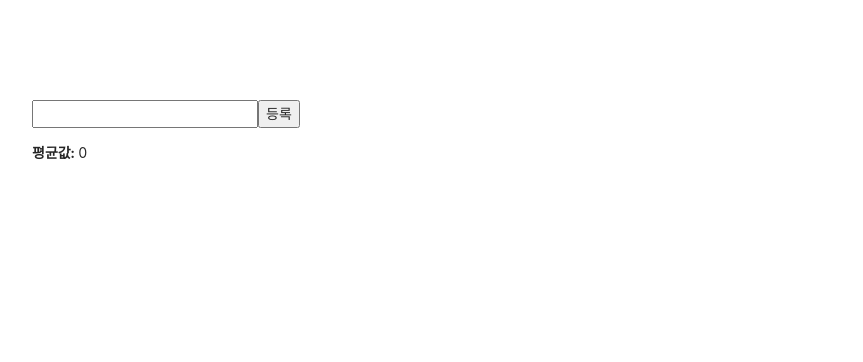
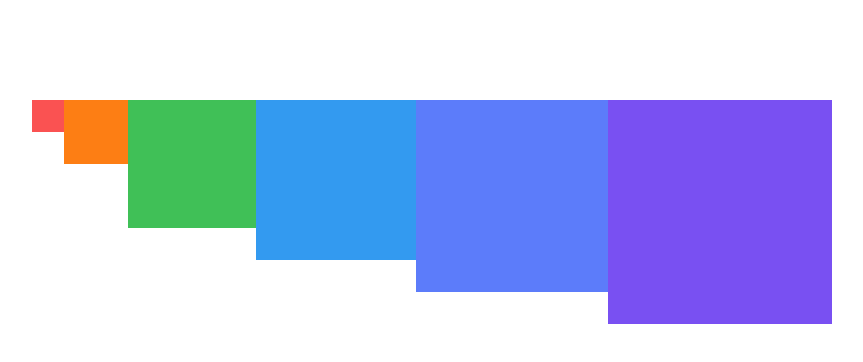
Before and after one commit to kimnewbie/PracticeReact, a React (Create React App) app: page / in a window 1280 px wide. Shown: the top 362 px of the page, without its empty margins (68-931 px from the left). Built offline with nearby package versions, Linux system fonts and the light colour scheme.

Commit message:
sass 적용해보기

```diff
--- a/package.json
+++ b/package.json
@@ -22,6 +22,8 @@
     "react-dom": "^17.0.2",
     "react-draggable": "^4.4.5",
     "react-scripts": "4.0.3",
+    "sacc": "^0.0.1",
+    "sass": "^1.54.0",
     "styled-components": "^5.3.5",
     "web-vitals": "^1.1.2"
   },
--- a/src/App.js
+++ b/src/App.js
@@ -1,12 +1,12 @@
 import React from 'react';
 import './App.css';
 import 'antd/dist/antd.css';
-import AverageUseMemo from './fromBook/AverageUseMemo';
+import SassComponent from './fromBook/SassComponent';
 
 function App() {
   return (
     <div className='appContainer'>
-      <AverageUseMemo />
+      <SassComponent />
     </div>
   );
 
--- /dev/null
+++ b/src/fromBook/SassComponent.js
@@ -0,0 +1,17 @@
+import './SassComponent.scss';
+
+const SassComponent = () => {
+    return (
+        <div className='SassComponent'>
+            <div className='box red' />
+            <div className='box orange' />
+            <div className='box yello' />
+            <div className='box green' />
+            <div className='box blue' />
+            <div className='box indigo' />
+            <div className='box violet' />
+        </div>
+    );
+};
+
+export default SassComponent;
--- /dev/null
+++ b/src/fromBook/SassComponent.scss
@@ -0,0 +1,58 @@
+// yarn add sass
+$red: #fa5252;
+$orange: #fd7e14;
+$yellow: #fcc419;
+$green: #40c057;
+$blue: #339af0;
+$indigo: #5c7cfa;
+$violet: #7950f2;
+
+// 믹스인 만들기(재사용되는 스타일 블록을 함수처럼 사용할 수 있음)
+@mixin square($size) {
+  $calculated: 32px * $size;
+  width: $calculated;
+  height: $calculated;
+}
+
+.SassComponent {
+  display: flex;
+  .box {
+    // 일반 CSS에서는 .SassComponent .box와 마찬가지
+    background: red;
+    cursor: pointer;
+    transition: all 0.3s ease-in;
+    &.red {
+      // .red 클래스가 .box와 함께 사용되었을 때
+      background: $red;
+      @include square(1);
+    }
+    &.orange {
+      background: $orange;
+      @include square(2);
+    }
+    &.yellow {
+      background: $yellow;
+      @include square(3);
+    }
+    &.green {
+      background: $green;
+      @include square(4);
+    }
+    &.blue {
+      background: $blue;
+      @include square(5);
+    }
+    &.indigo {
+      background: $indigo;
+      @include square(6);
+    }
+    &.violet {
+      background: $violet;
+      @include square(7);
+    }
+    &.hover {
+      // .box에 마우스를 올렸을 때
+      background: black;
+    }
+  }
+}
```
Also changed, not shown: 1 other file (tests, documents, lock files or other folders).
